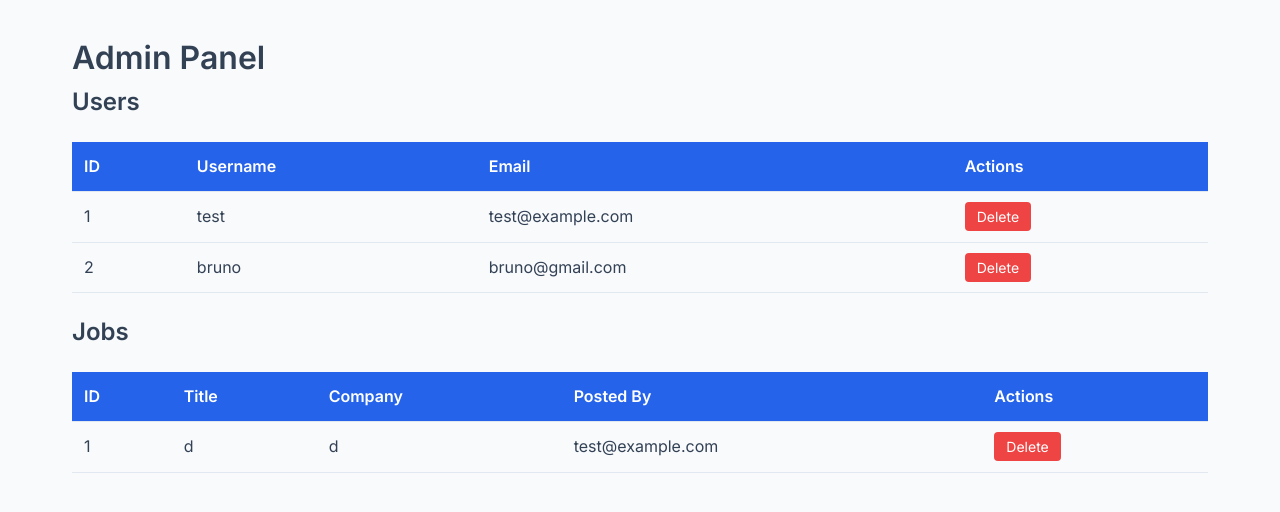
After one commit to SirKyro/CS-Computer-Security-Project, a Flask app: page /admin_panel in a window 1280 px wide. The commit adds this page. Shown: the top 512 px of the page. Run offline with Flask 3, Linux system fonts and the light colour scheme; data comes from the database, SQL or seed files in the repository; both versions use the stored data as it was after the commit.

Commit message:
broken access control implementation

```diff
--- a/jobfinder/app.py
+++ b/jobfinder/app.py
@@ -116,6 +116,33 @@ def post_job():
     flash('Job posted successfully!')
     return redirect(url_for('main_page'))
 
+@app.route('/delete_job/<int:job_id>', methods=['GET'])
+def delete_job(job_id):
+    # Vulnerable: No authentication check!
+    job = Job.query.get(job_id)
+    if job:
+        db.session.delete(job)
+        db.session.commit()
+        flash('Job deleted successfully!')
+    return redirect(url_for('main_page'))
+
+@app.route('/admin_panel')
+def admin_panel():
+    # Vulnerable: No admin check!
+    users = User.query.all()
+    jobs = Job.query.all()
+    return render_template('admin.html', users=users, jobs=jobs)
+
+@app.route('/delete_user/<int:user_id>')
+def delete_user(user_id):
+    # Vulnerable: No authentication check!
+    user = User.query.get(user_id)
+    if user:
+        db.session.delete(user)
+        db.session.commit()
+        flash('User deleted successfully!')
+    return redirect(url_for('admin_panel'))
+
 if __name__ == '__main__':
     with app.app_context():
         db.create_all()  # Ensure tables exist before running
--- a/jobfinder/static/styles.css
+++ b/jobfinder/static/styles.css
@@ -332,3 +332,35 @@ textarea:focus {
     background-color: #dcfce7;
     color: #166534;
 }
+
+/* Admin panel styles */
+.admin-table {
+    width: 100%;
+    border-collapse: collapse;
+    margin: 20px 0;
+}
+
+.admin-table th,
+.admin-table td {
+    padding: 12px;
+    text-align: left;
+    border-bottom: 1px solid var(--gray-light);
+}
+
+.admin-table th {
+    background-color: var(--primary);
+    color: white;
+}
+
+.delete-btn {
+    background-color: #ef4444;
+    color: white;
+    padding: 6px 12px;
+    border-radius: 4px;
+    text-decoration: none;
+    font-size: 14px;
+}
+
+.delete-btn:hover {
+    background-color: #dc2626;
+}
--- /dev/null
+++ b/jobfinder/templates/admin.html
@@ -0,0 +1,57 @@
+<!DOCTYPE html>
+<html lang="en">
+<head>
+    <meta charset="UTF-8">
+    <meta name="viewport" content="width=device-width, initial-scale=1.0">
+    <title>Admin Panel - JobFinder</title>
+    <link href="https://fonts.googleapis.com/css2?family=Inter:wght@400;500;600&display=swap" rel="stylesheet">
+    <link rel="stylesheet" href="{{ url_for('static', filename='styles.css') }}">
+</head>
+<body>
+    <div class="container">
+        <h1>Admin Panel</h1>
+
+        <h2>Users</h2>
+        <table class="admin-table">
+            <tr>
+                <th>ID</th>
+                <th>Username</th>
+                <th>Email</th>
+                <th>Actions</th>
+            </tr>
+            {% for user in users %}
+            <tr>
+                <td>{{ user.id }}</td>
+                <td>{{ user.username }}</td>
+                <td>{{ user.email }}</td>
+                <td>
+                    <a href="{{ url_for('delete_user', user_id=user.id) }}" class="delete-btn">Delete</a>
+                </td>
+            </tr>
+            {% endfor %}
+        </table>
+
+        <h2>Jobs</h2>
+        <table class="admin-table">
+            <tr>
+                <th>ID</th>
+                <th>Title</th>
+                <th>Company</th>
+                <th>Posted By</th>
+                <th>Actions</th>
+            </tr>
+            {% for job in jobs %}
+            <tr>
+                <td>{{ job.id }}</td>
+                <td>{{ job.title }}</td>
+                <td>{{ job.company }}</td>
+                <td>{{ job.posted_by }}</td>
+                <td>
+                    <a href="{{ url_for('delete_job', job_id=job.id) }}" class="delete-btn">Delete</a>
+                </td>
+            </tr>
+            {% endfor %}
+        </table>
+    </div>
+</body>
+</html>
```
Also changed, not shown: jobfinder/instance/site.db.
